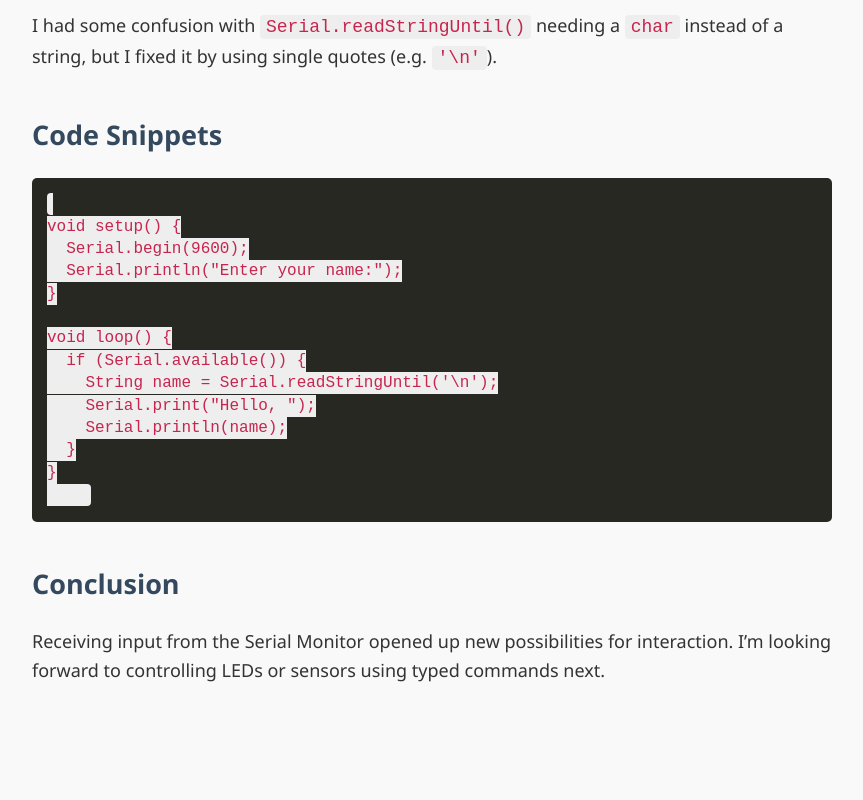
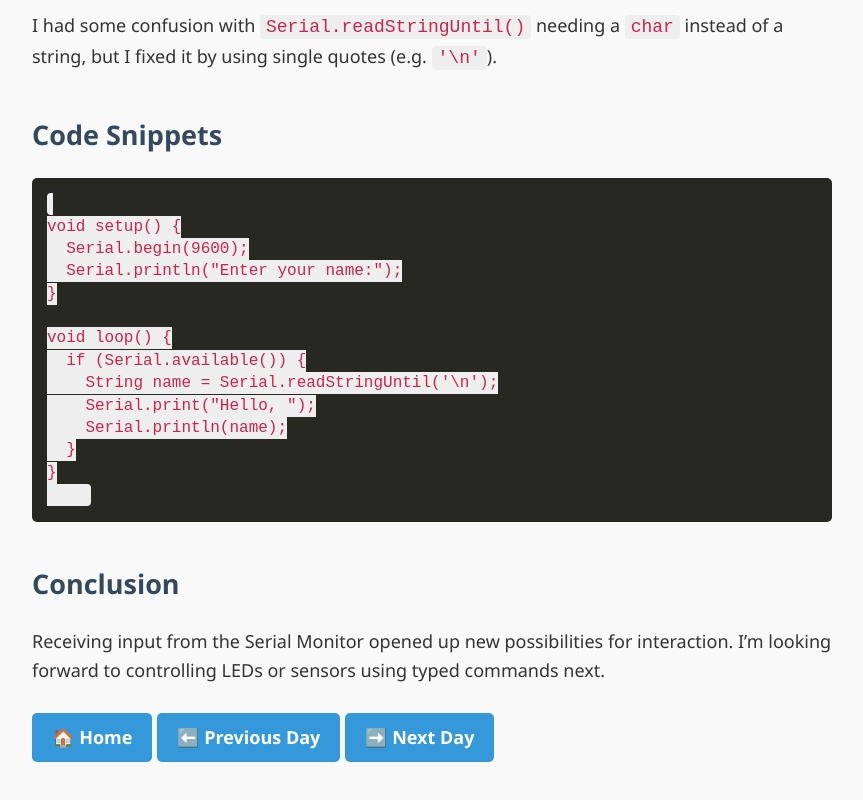
Before and after one commit to Coding331/arduino-diary, a plain HTML site: page day-2.html in a window 1280 px wide. Shown: the part 821-1621 px from the top of the page, without its empty margins (208-1071 px from the left). Before the commit the page ends 1546 px from the top, so only its background shows below. Drawn offline with Linux system fonts and the light colour scheme.

Commit message:
Styled the links as buttons and added new ones for navigation

```diff
--- a/day-2.html
+++ b/day-2.html
@@ -54,6 +54,11 @@ void loop() {
     <h2>Conclusion</h2>
     <p>Receiving input from the Serial Monitor opened up new possibilities for interaction. I’m looking forward to
         controlling LEDs or sensors using typed commands next.</p>
+    <p>
+        <a href="index.html" class="button">🏠 Home</a>
+        <a href="day-1.html" class="button">⬅️ Previous Day</a>
+        <a href="day-3.html" class="button">➡️ Next Day</a>
+    </p>
 </body>
 
 </html>
--- a/style.css
+++ b/style.css
@@ -63,3 +63,19 @@ blockquote {
     border-left: 5px solid #00bcd4;
     color: #333;
 }
+
+a.button {
+    display: inline-block;
+    padding: 10px 20px;
+    margin: 10px 0;
+    background-color: #3498db;
+    color: white;
+    text-decoration: none;
+    border-radius: 5px;
+    font-weight: bold;
+    transition: background-color 0.3s ease;
+}
+
+a.button:hover {
+    background-color: #2980b9;
+}
```
Also changed, not shown: day-1.html (+4 -0 lines), index.html (+1 -1 lines).
